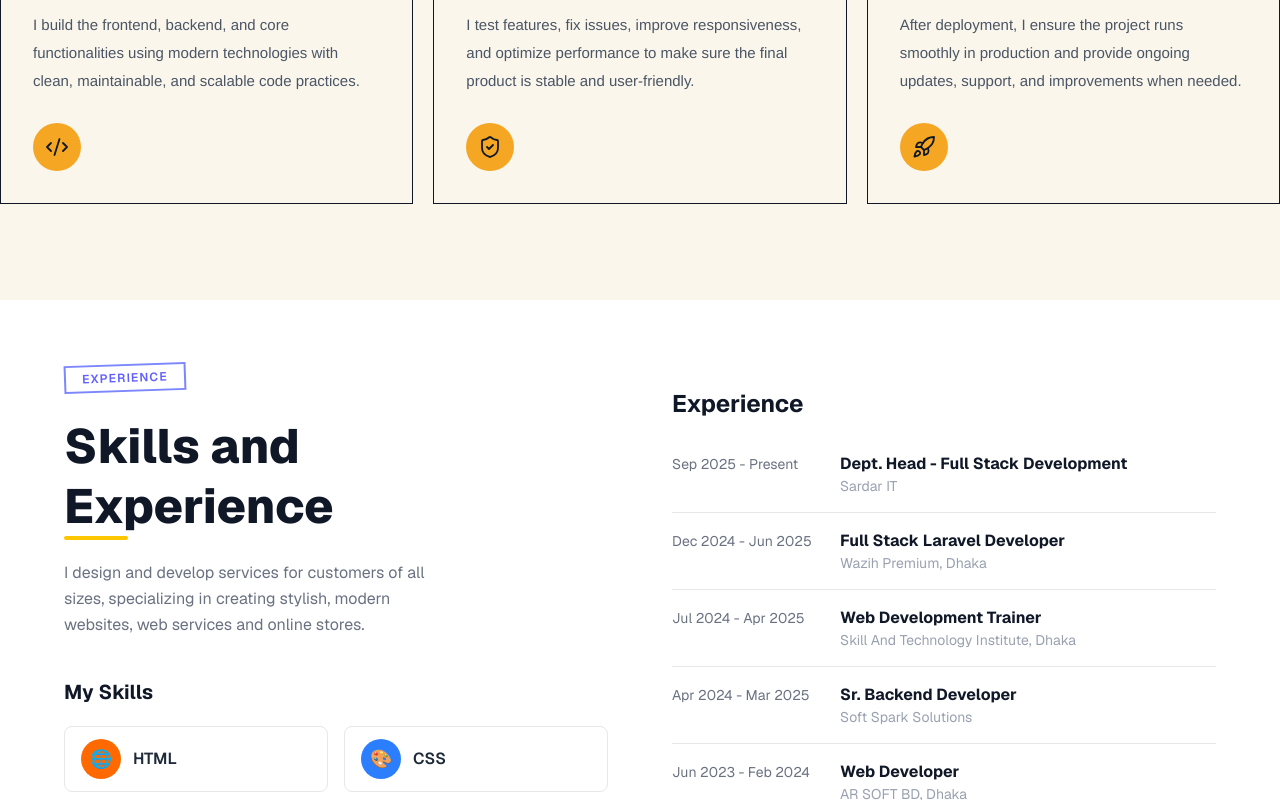
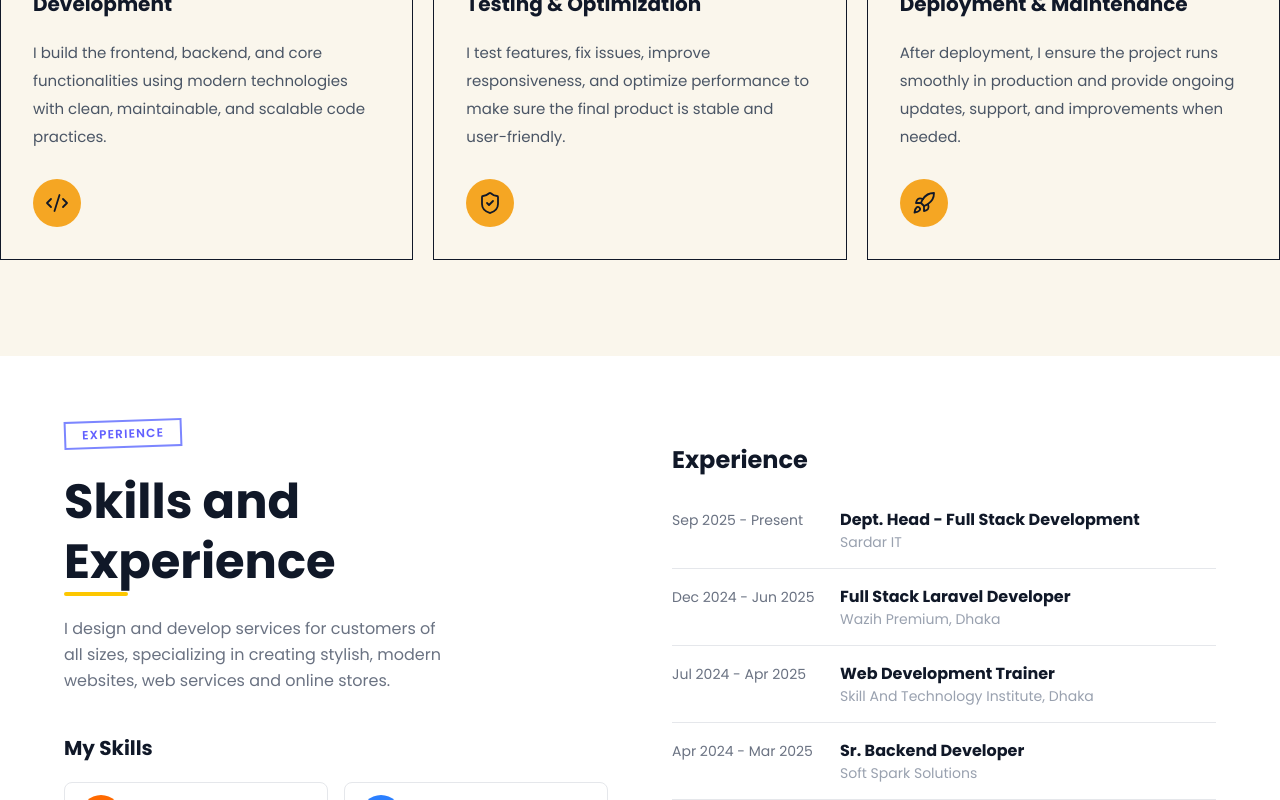
Before and after one commit to ahsan-ul-alam/personal_brand, a Next.js app: page / in a window 1280 px wide. Shown: the part 1606-2406 px from the top of the page. Built offline with nearby package versions, Linux system fonts and the light colour scheme.

Commit message:
layout update and analytics added

```diff
--- a/src/app/layout.js
+++ b/src/app/layout.js
@@ -1,16 +1,13 @@
-import { Geist, Geist_Mono } from "next/font/google";
+import { Poppins } from "next/font/google";
+import Script from "next/script";
 import "./globals.css";
 import Header from "./components/shared/Header";
 import Footer from "./components/shared/Footer";
 
-const geistSans = Geist({
-  variable: "--font-geist-sans",
+const poppins = Poppins({
   subsets: ["latin"],
-});
-
-const geistMono = Geist_Mono({
-  variable: "--font-geist-mono",
-  subsets: ["latin"],
+  weight: ["300", "400", "500", "600", "700"],
+  variable: "--font-poppins",
 });
 
 export const metadata = {
@@ -21,9 +18,23 @@ export const metadata = {
 export default function RootLayout({ children }) {
   return (
     <html lang="en">
-      <body
-        className={`${geistSans.variable} ${geistMono.variable} antialiased`}
-      >
+      <head>
+        {/* Google Analytics */}
+        <Script
+          src="https://www.googletagmanager.com/gtag/js?id=G-G9MKCPLRQM"
+          strategy="afterInteractive"
+        />
+        <Script id="google-analytics" strategy="afterInteractive">
+          {`
+            window.dataLayer = window.dataLayer || [];
+            function gtag(){dataLayer.push(arguments);}
+            gtag('js', new Date());
+            gtag('config', 'G-G9MKCPLRQM');
+          `}
+        </Script>
+      </head>
+
+      <body className={`${poppins.variable} antialiased`}>
         <Header />
         {children}
         <Footer />
```
